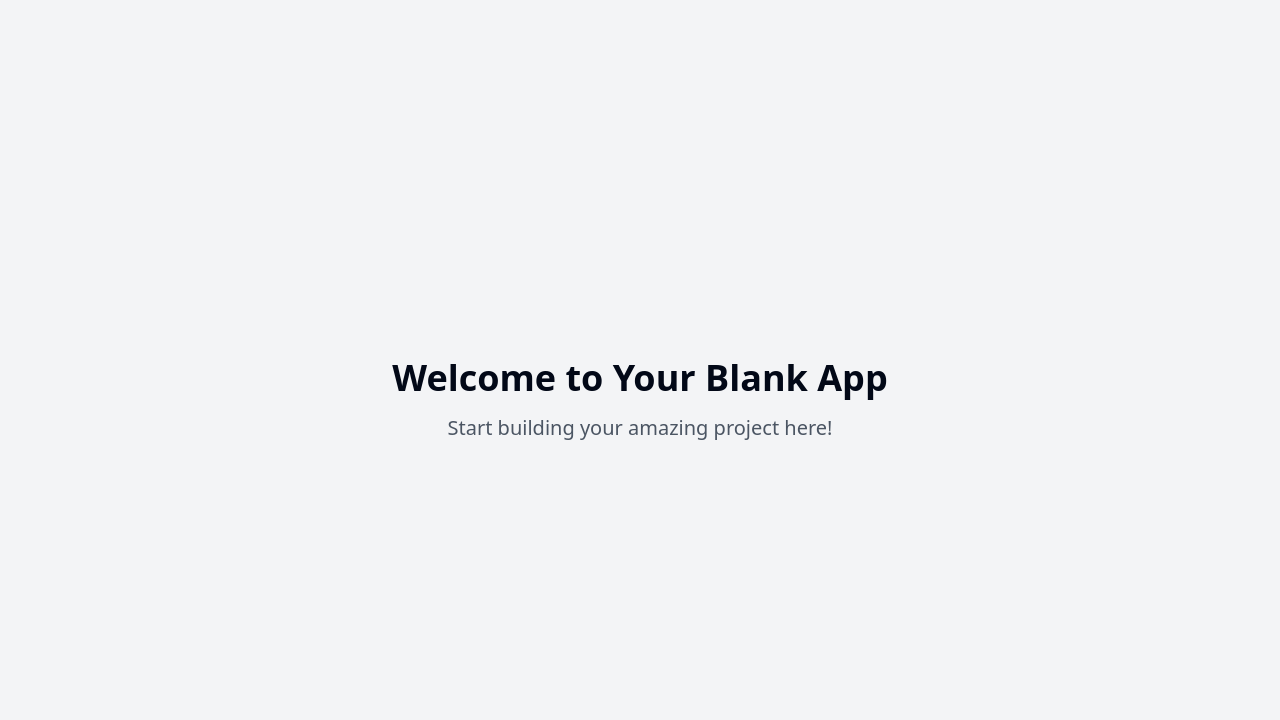
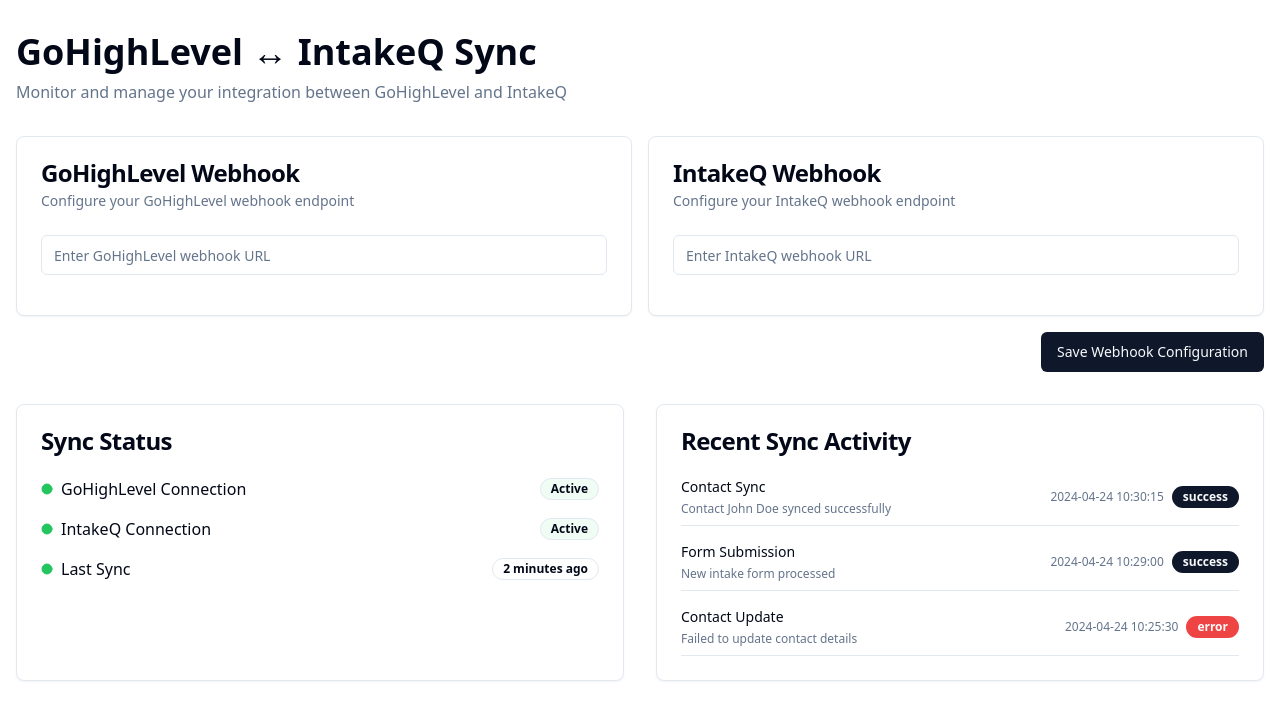
Before and after one commit to BrandonNetSmith/highq-harmony-sync, a React (Vite) app: page / in a window 1280 px wide. Shown: the top 720 px of the page. Built offline with nearby package versions, Linux system fonts and the light colour scheme.

Commit message:
Add sync functionality
Implement syncing between gohighlevel and intakeq.

```diff
--- /dev/null
+++ b/src/components/SyncActivity.tsx
@@ -0,0 +1,58 @@
+
+import React from 'react';
+import { Card, CardHeader, CardTitle, CardContent } from "@/components/ui/card";
+import { Badge } from "@/components/ui/badge";
+
+const activities = [
+  {
+    id: 1,
+    timestamp: "2024-04-24 10:30:15",
+    type: "Contact Sync",
+    status: "success",
+    detail: "Contact John Doe synced successfully"
+  },
+  {
+    id: 2,
+    timestamp: "2024-04-24 10:29:00",
+    type: "Form Submission",
+    status: "success",
+    detail: "New intake form processed"
+  },
+  {
+    id: 3,
+    timestamp: "2024-04-24 10:25:30",
+    type: "Contact Update",
+    status: "error",
+    detail: "Failed to update contact details"
+  }
+];
+
+const SyncActivity = () => {
+  return (
+    <Card>
+      <CardHeader>
+        <CardTitle>Recent Sync Activity</CardTitle>
+      </CardHeader>
+      <CardContent>
+        <div className="space-y-4">
+          {activities.map((activity) => (
+            <div key={activity.id} className="flex items-center justify-between border-b pb-2">
+              <div className="space-y-1">
+                <p className="text-sm font-medium">{activity.type}</p>
+                <p className="text-xs text-muted-foreground">{activity.detail}</p>
+              </div>
+              <div className="flex items-center space-x-2">
+                <span className="text-xs text-muted-foreground">{activity.timestamp}</span>
+                <Badge variant={activity.status === "success" ? "default" : "destructive"}>
+                  {activity.status}
+                </Badge>
+              </div>
+            </div>
+          ))}
+        </div>
+      </CardContent>
+    </Card>
+  );
+};
+
+export default SyncActivity;
--- /dev/null
+++ b/src/components/SyncStatus.tsx
@@ -0,0 +1,44 @@
+
+import React from 'react';
+import { Card, CardHeader, CardTitle, CardContent } from "@/components/ui/card";
+import { Badge } from "@/components/ui/badge";
+import { Circle } from "lucide-react";
+
+const SyncStatus = () => {
+  return (
+    <Card>
+      <CardHeader>
+        <CardTitle>Sync Status</CardTitle>
+      </CardHeader>
+      <CardContent>
+        <div className="space-y-4">
+          <div className="flex items-center justify-between">
+            <div className="flex items-center space-x-2">
+              <Circle className="h-3 w-3 fill-green-500 text-green-500" />
+              <span>GoHighLevel Connection</span>
+            </div>
+            <Badge variant="outline" className="bg-green-50">Active</Badge>
+          </div>
+
+          <div className="flex items-center justify-between">
+            <div className="flex items-center space-x-2">
+              <Circle className="h-3 w-3 fill-green-500 text-green-500" />
+              <span>IntakeQ Connection</span>
+            </div>
+            <Badge variant="outline" className="bg-green-50">Active</Badge>
+          </div>
+
+          <div className="flex items-center justify-between">
+            <div className="flex items-center space-x-2">
+              <Circle className="h-3 w-3 fill-green-500 text-green-500" />
+              <span>Last Sync</span>
+            </div>
+            <Badge variant="outline">2 minutes ago</Badge>
+          </div>
+        </div>
+      </CardContent>
+    </Card>
+  );
+};
+
+export default SyncStatus;
--- /dev/null
+++ b/src/components/WebhookConfig.tsx
@@ -0,0 +1,70 @@
+
+import React, { useState } from 'react';
+import { Card, CardHeader, CardTitle, CardDescription, CardContent } from "@/components/ui/card";
+import { Input } from "@/components/ui/input";
+import { Button } from "@/components/ui/button";
+import { useToast } from "@/hooks/use-toast";
+
+const WebhookConfig = () => {
+  const [ghlWebhook, setGhlWebhook] = useState('');
+  const [intakeqWebhook, setIntakeqWebhook] = useState('');
+  const { toast } = useToast();
+
+  const handleSaveWebhooks = () => {
+    if (!ghlWebhook || !intakeqWebhook) {
+      toast({
+        title: "Validation Error",
+        description: "Please enter both webhook URLs",
+        variant: "destructive",
+      });
+      return;
+    }
+    // Save webhooks to localStorage for now
+    localStorage.setItem('ghlWebhook', ghlWebhook);
+    localStorage.setItem('intakeqWebhook', intakeqWebhook);
+    toast({
+      title: "Success",
+      description: "Webhook configurations saved successfully",
+    });
+  };
+
+  return (
+    <div className="grid gap-4 md:grid-cols-2">
+      <Card>
+        <CardHeader>
+          <CardTitle>GoHighLevel Webhook</CardTitle>
+          <CardDescription>Configure your GoHighLevel webhook endpoint</CardDescription>
+        </CardHeader>
+        <CardContent>
+          <Input
+            placeholder="Enter GoHighLevel webhook URL"
+            value={ghlWebhook}
+            onChange={(e) => setGhlWebhook(e.target.value)}
+            className="mb-4"
+          />
+        </CardContent>
+      </Card>
+
+      <Card>
+        <CardHeader>
+          <CardTitle>IntakeQ Webhook</CardTitle>
+          <CardDescription>Configure your IntakeQ webhook endpoint</CardDescription>
+        </CardHeader>
+        <CardContent>
+          <Input
+            placeholder="Enter IntakeQ webhook URL"
+            value={intakeqWebhook}
+            onChange={(e) => setIntakeqWebhook(e.target.value)}
+            className="mb-4"
+          />
+        </CardContent>
+      </Card>
+
+      <div className="md:col-span-2 flex justify-end">
+        <Button onClick={handleSaveWebhooks}>Save Webhook Configuration</Button>
+      </div>
+    </div>
+  );
+};
+
+export default WebhookConfig;
--- a/src/pages/Index.tsx
+++ b/src/pages/Index.tsx
@@ -1,11 +1,26 @@
-// Update this page (the content is just a fallback if you fail to update the page)
+
+import React from 'react';
+import WebhookConfig from '@/components/WebhookConfig';
+import SyncStatus from '@/components/SyncStatus';
+import SyncActivity from '@/components/SyncActivity';
 
 const Index = () => {
   return (
-    <div className="min-h-screen flex items-center justify-center bg-gray-100">
-      <div className="text-center">
-        <h1 className="text-4xl font-bold mb-4">Welcome to Your Blank App</h1>
-        <p className="text-xl text-gray-600">Start building your amazing project here!</p>
+    <div className="container mx-auto py-8 px-4">
+      <div className="mb-8">
+        <h1 className="text-4xl font-bold mb-2">GoHighLevel ↔ IntakeQ Sync</h1>
+        <p className="text-muted-foreground">
+          Monitor and manage your integration between GoHighLevel and IntakeQ
+        </p>
+      </div>
+
+      <div className="grid gap-8">
+        <WebhookConfig />
+
+        <div className="grid gap-8 md:grid-cols-2">
+          <SyncStatus />
+          <SyncActivity />
+        </div>
       </div>
     </div>
   );
```
